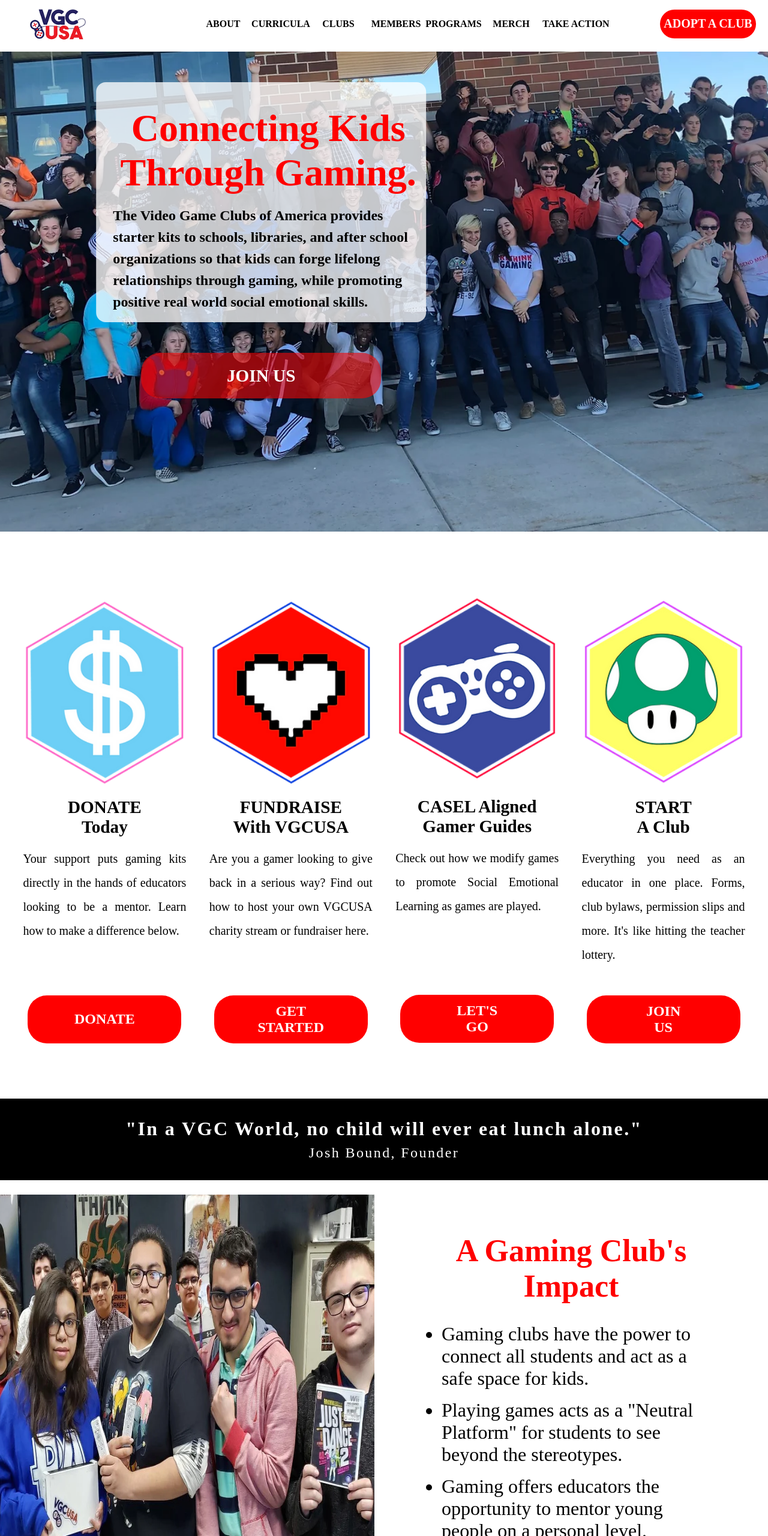
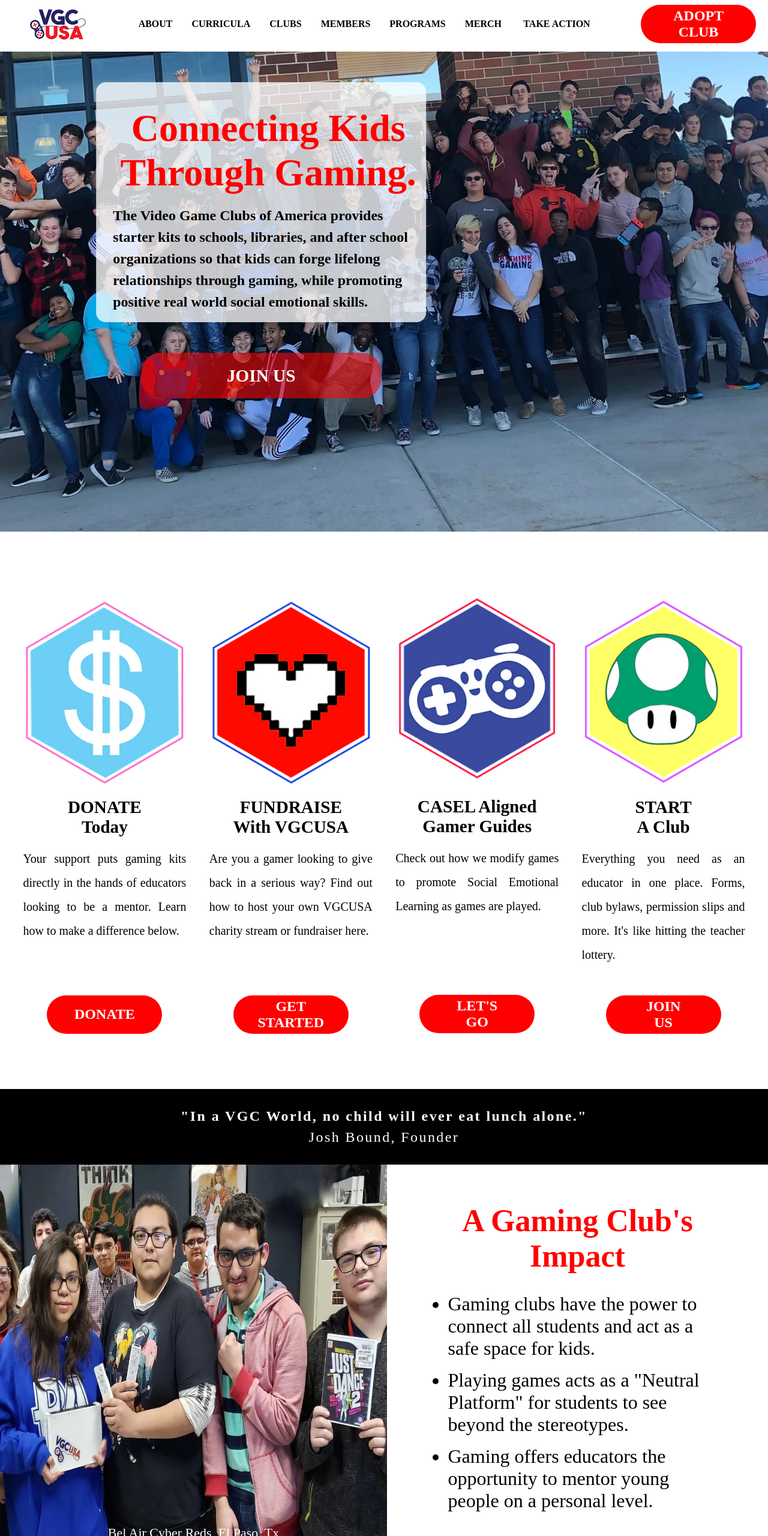
Before and after one commit to Pavel-Ignatenko6/Video-game-club, a website: page index.html in a window 1280 px wide. Shown: the top 2560 px of the page at 60% size. Drawn offline with Linux system fonts and the light colour scheme.

Commit message:
Add files via upload

```diff
--- a/index.html
+++ b/index.html
@@ -6,6 +6,7 @@
     <meta name="viewport" content="width=device-width, initial-scale=1.0, maximum-scale=1.0, minimum-scale=1">
     <meta name="description" content="The Video Game Clubs of America provides starter kits to schools, libraries, and after school organizations so that kids can forge lifelong relationships through gaming, while promoting positive real world social emotional skills. In a VGC world no child eats lunch alone.">
     <title>HOME | Video Game Club Of America </title>
+    <link rel="icon" type="image/x-icon" href="/img/favicon.png">
     <link rel="stylesheet" href="styles.css">
 </head>
 <body>
@@ -22,7 +23,7 @@
                 <li class="single-button">programs</li>
                 <li class="single-button">merch</li>
                 <li id="action" class="single-button">take action</li>
-                <li class="single-button btn">Adopt a Club</li>
+                <li class="single-button btn">Adopt Club</li>
             </ul>
         </div>
     </header>
--- a/styles.css
+++ b/styles.css
@@ -5,6 +5,10 @@
 }
 
 /* General styles */
+
+p {
+  font-size: 1.5rem;
+}
 
 h1,
 h2,
@@ -34,6 +38,11 @@
   justify-content: center;
   align-items:center;
   cursor: pointer;
+
+  align-self: center;
+  text-align: center;
+  padding: 2rem 6rem;
+  font-size: 1.5rem;
 }
 
 .btn:hover {
@@ -88,13 +97,13 @@
 header ul > li {
   cursor: pointer;
   height: 4rem;
-  width: 6rem;
   display: flex;
   justify-content: center;
   align-items: center;
   font-weight: bold;
   text-transform: uppercase;
   font-size: 1rem;
+  margin-right: 2rem;
 }
 
 header ul > li:hover {
@@ -109,7 +118,7 @@
   width: 10rem;
   height: 3rem;
   margin: 0.5rem 1.25rem;
-  margin-left: 5rem;
+  margin-left: 3rem;
 }
 
 @media only screen and (max-width: 1100px) {
@@ -218,6 +227,8 @@
 @media only screen and (max-width: 845px) {
   .hero-container {
     padding-top: 5%;
+    transform: translateX(0);
+
   }
 }
 
@@ -297,11 +308,7 @@
 }
 
 .single-link .btn {
-  align-self: center;
   margin-top: 0.5rem;
-  text-align: center;
-  padding: 2.5rem 8rem;
-  font-size: 1.5rem;
 }
 
 #gamepad h3 {
@@ -424,7 +431,6 @@
     "social-learning diagram"
     "philanthropy-img philanthropy";
     margin: auto;
-    margin-top: 1.5rem;
 }
 
 .grid-container p,
@@ -441,14 +447,14 @@
 
 .grid-item {
   width: 100%;
-  height: 46rem;
+  height: auto;
   display: flex;
 }
 
 .grid-item .img {
   max-width: 100%;
   background-position: center;
-  background-size: cover;
+  background-size:cover;
 }
 
 .impact-image-container {
@@ -530,22 +536,16 @@
   grid-area: diagram;
 }
 
-.diagram-container img {
-  margin-top: 2rem;
-  height: 41rem;
-  padding-right: 10rem;
-}
-
 .philanthropy-image-container {
   grid-area: philanthropy-img;
   position: relative;
-  height:58rem;
 }
 
 .philanthropy-image-container img {
   max-width: 100%;
   height: 100%;
   margin: auto;
+  height:58rem;
 }
 
 .philanthropy-image-container p {
@@ -560,10 +560,10 @@
 
 .philanthropy {
   grid-area: philanthropy;
-  height: 58rem;
   flex-direction: column;
   justify-content: center;
   align-items: center;
+  margin-top: 2rem;
 }
 
 .philanthropy .text {
```
Also changed, not shown: img/favicon.png (added).
